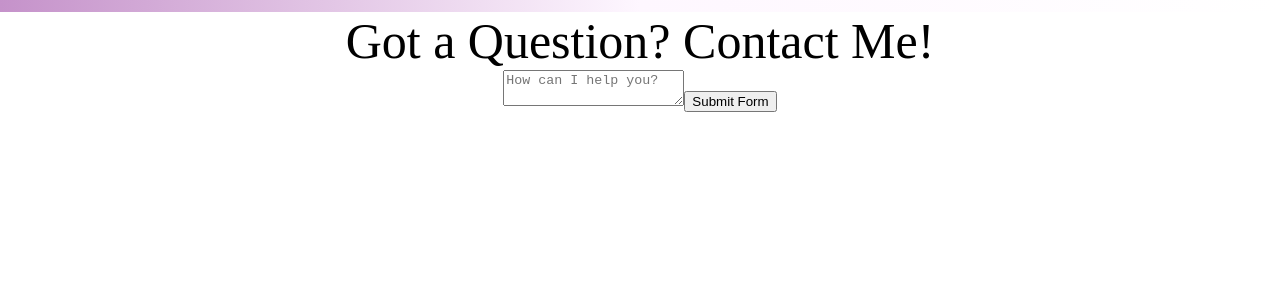
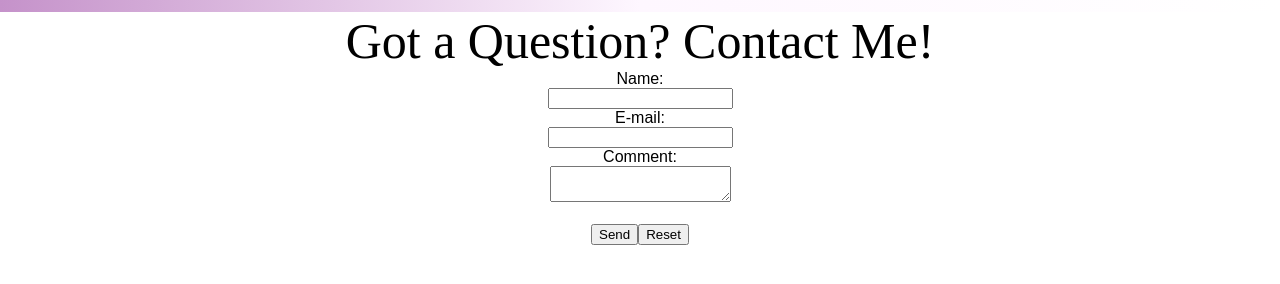
Before and after one commit to Monie-B/Moni-B-Artistry-Ecommerce, a React (Create React App) app: page /contact in a window 1280 px wide. Shown: the part 164-448 px from the top of the page. Built offline with nearby package versions, Linux system fonts and the light colour scheme; a web font is replaced by a local one.

Commit message:
changed form in Contact page

```diff
--- a/src/pages/Contact.js
+++ b/src/pages/Contact.js
@@ -13,12 +13,16 @@ const Contact = () => {
           Got a Question? Contact Me!
         </section>
         <section>
-           <form action='#email' method='post'>
-            <textarea type='text' placeholder='How can I help you?' name='email' required></textarea>
-            <button>
-              Submit Form
-            </button>
-           </form>
+        <form action="mailto:someone@example.com" method="post" enctype="text/plain">
+          Name:<br/>
+          <input type="text" name="name"/><br/>
+          E-mail:<br/>
+          <input type="text" name="mail"/><br/>
+          Comment:<br/>
+          <textarea type="text" name="comment" size="50"></textarea><br/><br/>
+          <input type="submit" value="Send"/>
+          <input type="reset" value="Reset"/>
+        </form>
         </section>
     </>
   )
```
